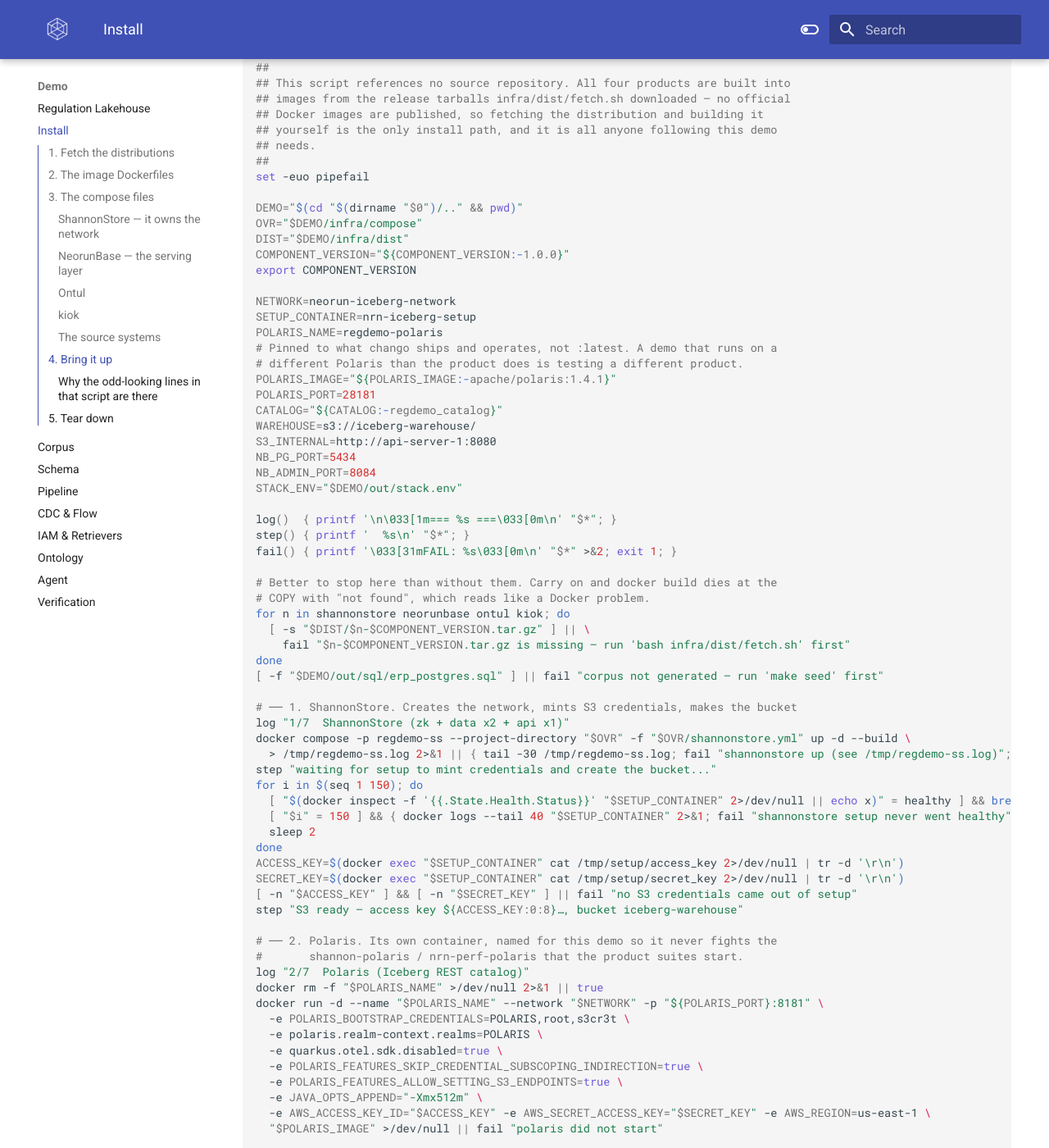
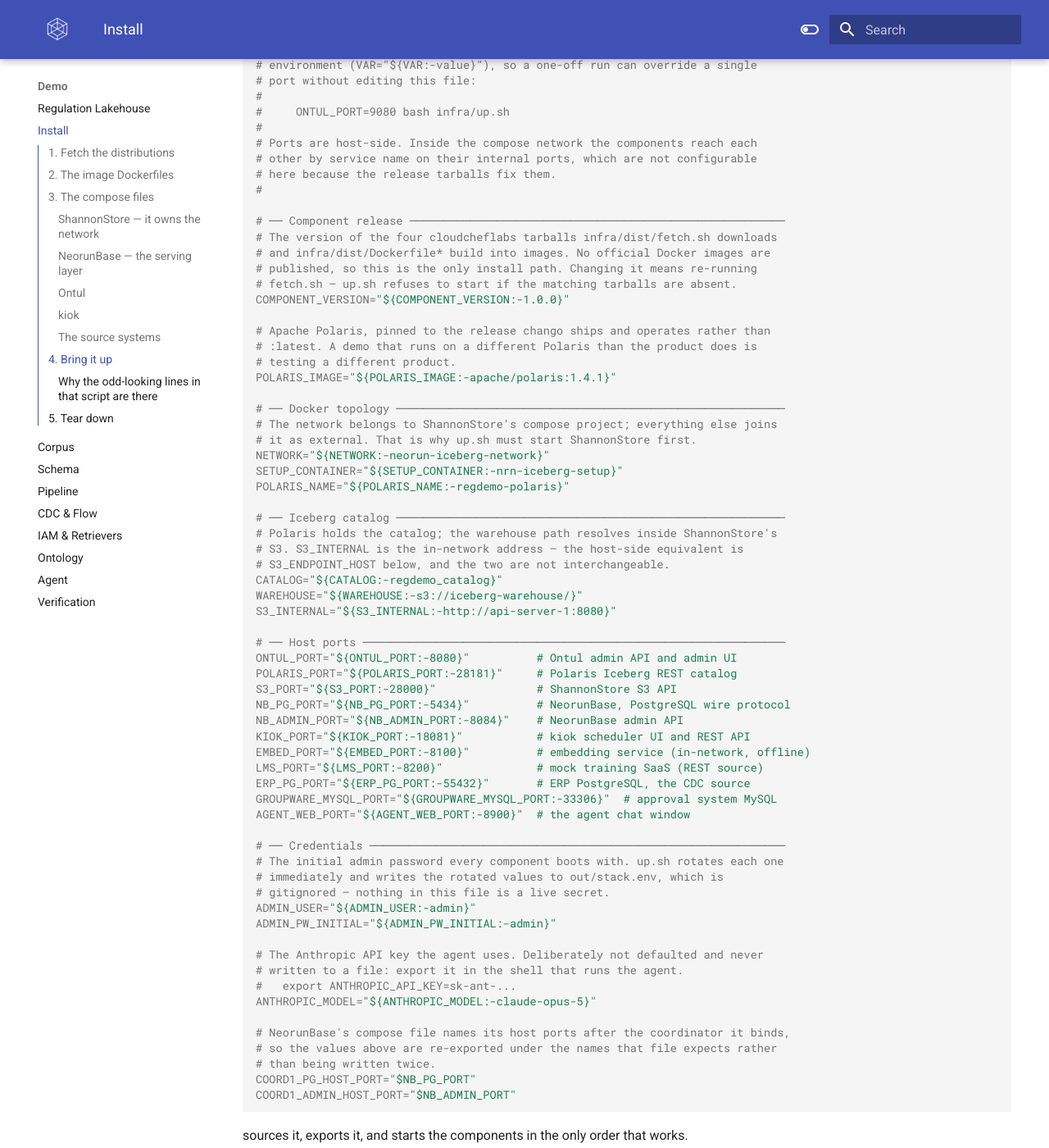
Before and after one commit to cloudcheflabs/ontul-docs, an MkDocs documentation site: the page built from docs/demo/install.md, in a window 1280 px wide and 1400 px high, scrolled down 23024 px. Shown: the whole window at 82% size. Built offline with MkDocs 1.6.1 and Material for MkDocs 9.7.7, drawn with Linux system fonts in a browser that asks for light colours; the version menu is left out; some of the changed text lies outside the part shown.

Commit message:
demo: document the single properties file the stack reads
Install page now shows demo/demo.properties ahead of up.sh, so the ports and
versions a reader would otherwise have to hunt for in the compose files are in
one place. Regenerated from the repository, so the pasted code matches what
runs.

Co-Authored-By: Claude Opus 5 (1M context) <noreply@anthropic.com>

````diff
--- a/docs/demo/install.md
+++ b/docs/demo/install.md
@@ -357,7 +357,7 @@ services:
       SHANNONSTORE_API_S3_EC_PARITY_SHARDS: "1"
       JAVA_OPTS: "-Xms256m -Xmx640m -XX:+UseG1GC -XX:MaxMetaspaceSize=192m"
     ports:
-      - "28000:8080"
+      - "${S3_PORT:-28000}:8080"
     depends_on:
       zookeeper: { condition: service_healthy }
       data-1: { condition: service_started }
@@ -627,7 +627,7 @@ services:
       ONTUL_MASTER_KEY: "regdemo-ontul-master-key-32chars"
       JAVA_OPTS: "-Xms512m -Xmx1280m -XX:+UseG1GC -XX:MaxMetaspaceSize=256m"
     ports:
-      - "8080:8080"     # Admin UI + REST
+      - "${ONTUL_PORT:-8080}:8080"     # Admin UI + REST
       - "47470:47470"   # Arrow Flight SQL
     depends_on:
       ontul-zookeeper:
@@ -725,7 +725,7 @@ services:
     image: regdemo/kiok:${COMPONENT_VERSION:-1.0.0}
     container_name: regdemo-kiok-master
     hostname: kiok-master
-    ports: ["18081:8080"]
+    ports: ["${KIOK_PORT:-18081}:8080"]
     environment:
       KIOK_ROLE: master
       KIOK_MASTER_KEY: regdemo-kiok-master-key-32-chars
@@ -818,7 +818,7 @@ services:
       args:
         EMBED_MODEL_ID: ${EMBED_MODEL_ID:-intfloat/multilingual-e5-base}
     container_name: regdemo-embed-svc
-    ports: ["8100:8000"]
+    ports: ["${EMBED_PORT:-8100}:8000"]
     environment:
       EMBED_DIM: "768"
       EMBED_DEVICE: cpu
@@ -839,7 +839,7 @@ services:
     container_name: regdemo-erp
     # 55432, not 5434 — NeorunBase's coordinator serves the PostgreSQL wire
     # protocol on 5434 and would win the bind race silently.
-    ports: ["55432:5432"]
+    ports: ["${ERP_PG_PORT:-55432}:5432"]
     environment:
       POSTGRES_DB: erp
       POSTGRES_USER: erp
@@ -871,7 +871,7 @@ services:
   mysql-groupware:
     image: mysql:8.0
     container_name: regdemo-groupware
-    ports: ["33306:3306"]
+    ports: ["${GROUPWARE_MYSQL_PORT:-33306}:3306"]
     # Row-image binlog for CDC. The buffer pool is cut well below the default
     # because this database holds 122 approval rows, not a workload; the memory
     # is worth more to the JVMs sharing this machine.
@@ -900,7 +900,7 @@ services:
   mock-saas:
     build: ./infra/mock-saas
     container_name: regdemo-lms
-    ports: ["8200:8000"]
+    ports: ["${LMS_PORT:-8200}:8000"]
     volumes: ["./out/lms.json:/app/lms.json:ro"]
     networks: [neorun-iceberg-network]
     deploy:
@@ -1191,6 +1191,93 @@ def outstanding(course_id: str) -> dict:
 
 ## 4. Bring it up
 
+Every port, version, name and initial credential the stack uses is in one
+documented file. Nothing below reads a port from anywhere else, so changing a
+value here changes it everywhere — including the compose port bindings, which
+take their host side from these names.
+
+**`demo/demo.properties`**
+
+```properties
+#
+# Regulation demo — every setting the stack reads, in one place.
+#
+# Sourced by infra/up.sh before anything starts, and every value here is
+# exported, so the pipeline jobs, the Flow scripts, the agent and the test
+# suite all see the same numbers. Each line stays overridable from the
+# environment (VAR="${VAR:-value}"), so a one-off run can override a single
+# port without editing this file:
+#
+#     ONTUL_PORT=9080 bash infra/up.sh
+#
+# Ports are host-side. Inside the compose network the components reach each
+# other by service name on their internal ports, which are not configurable
+# here because the release tarballs fix them.
+#
+
+# ── Component release ────────────────────────────────────────────────────────
+# The version of the four cloudcheflabs tarballs infra/dist/fetch.sh downloads
+# and infra/dist/Dockerfile* build into images. No official Docker images are
+# published, so this is the only install path. Changing it means re-running
+# fetch.sh — up.sh refuses to start if the matching tarballs are absent.
+COMPONENT_VERSION="${COMPONENT_VERSION:-1.0.0}"
+
+# Apache Polaris, pinned to the release chango ships and operates rather than
+# :latest. A demo that runs on a different Polaris than the product does is
+# testing a different product.
+POLARIS_IMAGE="${POLARIS_IMAGE:-apache/polaris:1.4.1}"
+
+# ── Docker topology ──────────────────────────────────────────────────────────
+# The network belongs to ShannonStore's compose project; everything else joins
+# it as external. That is why up.sh must start ShannonStore first.
+NETWORK="${NETWORK:-neorun-iceberg-network}"
+SETUP_CONTAINER="${SETUP_CONTAINER:-nrn-iceberg-setup}"
+POLARIS_NAME="${POLARIS_NAME:-regdemo-polaris}"
+
+# ── Iceberg catalog ──────────────────────────────────────────────────────────
+# Polaris holds the catalog; the warehouse path resolves inside ShannonStore's
+# S3. S3_INTERNAL is the in-network address — the host-side equivalent is
+# S3_ENDPOINT_HOST below, and the two are not interchangeable.
+CATALOG="${CATALOG:-regdemo_catalog}"
+WAREHOUSE="${WAREHOUSE:-s3://iceberg-warehouse/}"
+S3_INTERNAL="${S3_INTERNAL:-http://api-server-1:8080}"
+
+# ── Host ports ───────────────────────────────────────────────────────────────
+ONTUL_PORT="${ONTUL_PORT:-8080}"          # Ontul admin API and admin UI
+POLARIS_PORT="${POLARIS_PORT:-28181}"     # Polaris Iceberg REST catalog
+S3_PORT="${S3_PORT:-28000}"               # ShannonStore S3 API
+NB_PG_PORT="${NB_PG_PORT:-5434}"          # NeorunBase, PostgreSQL wire protocol
+NB_ADMIN_PORT="${NB_ADMIN_PORT:-8084}"    # NeorunBase admin API
+KIOK_PORT="${KIOK_PORT:-18081}"           # kiok scheduler UI and REST API
+EMBED_PORT="${EMBED_PORT:-8100}"          # embedding service (in-network, offline)
+LMS_PORT="${LMS_PORT:-8200}"              # mock training SaaS (REST source)
+ERP_PG_PORT="${ERP_PG_PORT:-55432}"       # ERP PostgreSQL, the CDC source
+GROUPWARE_MYSQL_PORT="${GROUPWARE_MYSQL_PORT:-33306}"  # approval system MySQL
+AGENT_WEB_PORT="${AGENT_WEB_PORT:-8900}"  # the agent chat window
+
+# ── Credentials ──────────────────────────────────────────────────────────────
+# The initial admin password every component boots with. up.sh rotates each one
+# immediately and writes the rotated values to out/stack.env, which is
+# gitignored — nothing in this file is a live secret.
+ADMIN_USER="${ADMIN_USER:-admin}"
+ADMIN_PW_INITIAL="${ADMIN_PW_INITIAL:-admin}"
+
+# The Anthropic API key the agent uses. Deliberately not defaulted and never
+# written to a file: export it in the shell that runs the agent.
+#   export ANTHROPIC_API_KEY=sk-ant-...
+ANTHROPIC_MODEL="${ANTHROPIC_MODEL:-claude-opus-5}"
+
+# NeorunBase's compose file names its host ports after the coordinator it binds,
+# so the values above are re-exported under the names that file expects rather
+# than being written twice.
+COORD1_PG_HOST_PORT="$NB_PG_PORT"
+COORD1_ADMIN_HOST_PORT="$NB_ADMIN_PORT"
+```
+
+
+ sources it, exports it, and starts the components in the only
+order that works.
+
 **`demo/infra/up.sh`**
 
 ```bash
@@ -1217,21 +1304,16 @@ set -euo pipefail
 DEMO="$(cd "$(dirname "$0")/.." && pwd)"
 OVR="$DEMO/infra/compose"
 DIST="$DEMO/infra/dist"
-COMPONENT_VERSION="${COMPONENT_VERSION:-1.0.0}"
-export COMPONENT_VERSION
-
-NETWORK=neorun-iceberg-network
-SETUP_CONTAINER=nrn-iceberg-setup
-POLARIS_NAME=regdemo-polaris
-# Pinned to what chango ships and operates, not :latest. A demo that runs on a
-# different Polaris than the product does is testing a different product.
-POLARIS_IMAGE="${POLARIS_IMAGE:-apache/polaris:1.4.1}"
-POLARIS_PORT=28181
-CATALOG="${CATALOG:-regdemo_catalog}"
-WAREHOUSE=s3://iceberg-warehouse/
-S3_INTERNAL=http://api-server-1:8080
-NB_PG_PORT=5434
-NB_ADMIN_PORT=8084
+# Every port, name, version and credential the stack uses lives in one
+# documented file. Sourced rather than parsed so a value can still be
+# overridden from the environment for a single run.
+# shellcheck source=../demo.properties
+. "$DEMO/demo.properties"
+export COMPONENT_VERSION POLARIS_IMAGE CATALOG WAREHOUSE
+export ONTUL_PORT POLARIS_PORT S3_PORT NB_PG_PORT NB_ADMIN_PORT KIOK_PORT
+export EMBED_PORT LMS_PORT ERP_PG_PORT GROUPWARE_MYSQL_PORT AGENT_WEB_PORT
+export COORD1_PG_HOST_PORT COORD1_ADMIN_HOST_PORT ADMIN_USER ADMIN_PW_INITIAL ANTHROPIC_MODEL
+
 STACK_ENV="$DEMO/out/stack.env"
 
 log()  { printf '\n\033[1m=== %s ===\033[0m\n' "$*"; }
@@ -1420,11 +1502,11 @@ S3_ACCESS_KEY="$ACCESS_KEY" S3_SECRET_KEY="$SECRET_KEY" \
   docker compose -p regdemo --project-directory "$DEMO" -f "$DEMO/docker-compose.yml" up -d --build \
   > /tmp/regdemo-src.log 2>&1 || { tail -30 /tmp/regdemo-src.log; fail "sources up (see /tmp/regdemo-src.log)"; }
 for i in $(seq 1 120); do
-  curl -sf http://localhost:8100/health 2>/dev/null | grep -q '"ready": *true' && break
+  curl -sf http://localhost:$EMBED_PORT/health 2>/dev/null | grep -q '"ready": *true' && break
   [ "$i" = 120 ] && { docker logs --tail 30 regdemo-embed-svc 2>&1; fail "embed-svc never became ready"; }
   sleep 2
 done
-FP=$(curl -sf http://localhost:8100/fingerprint | python3 -c "import sys,json;print(json.load(sys.stdin)['fingerprint'])")
+FP=$(curl -sf http://localhost:$EMBED_PORT/fingerprint | python3 -c "import sys,json;print(json.load(sys.stdin)['fingerprint'])")
 step "embedding model: $FP"
 
 # ── 6. Ontul. Last, because it reads the catalog and the sources at boot.
@@ -1432,7 +1514,7 @@ log "6/7  Ontul (master 1 + worker 1)"
 docker compose -p regdemo-ontul --project-directory "$OVR" -f "$OVR/ontul.yml" up -d --build \
   > /tmp/regdemo-ontul.log 2>&1 || { tail -30 /tmp/regdemo-ontul.log; fail "ontul up (see /tmp/regdemo-ontul.log)"; }
 for i in $(seq 1 90); do
-  curl -sf http://localhost:8080/admin/ready >/dev/null 2>&1 && break
+  curl -sf http://localhost:$ONTUL_PORT/admin/ready >/dev/null 2>&1 && break
   [ "$i" = 90 ] && { docker logs --tail 40 regdemo-ontul-master-1 2>&1 | tail -40; fail "ontul master never became ready"; }
   sleep 2
 done
@@ -1455,18 +1537,18 @@ step "ZooKeeper chroot /kiok ready"
 docker compose -p regdemo-kiok --project-directory "$OVR" -f "$OVR/kiok.yml" up -d --build \
   > /tmp/regdemo-kiok.log 2>&1 || { tail -30 /tmp/regdemo-kiok.log; fail "kiok up (see /tmp/regdemo-kiok.log)"; }
 for i in $(seq 1 90); do
-  curl -sf http://localhost:18081/healthz >/dev/null 2>&1 && break
+  curl -sf http://localhost:$KIOK_PORT/healthz >/dev/null 2>&1 && break
   [ "$i" = 90 ] && { docker logs --tail 40 regdemo-kiok-master 2>&1 | tail -40; fail "kiok master never became ready"; }
   sleep 2
 done
-step "kiok ready on :18081"
+step "kiok ready on :$KIOK_PORT"
 
 # ── Hand the resolved stack to everything downstream, so no script re-derives it.
 mkdir -p "$(dirname "$STACK_ENV")"
 cat > "$STACK_ENV" <<ENVEOF
 # Written by infra/up.sh. Credentials are minted per bring-up — do not commit.
 export S3_ENDPOINT_INTERNAL=$S3_INTERNAL
-export S3_ENDPOINT_HOST=http://localhost:28000
+export S3_ENDPOINT_HOST=http://localhost:$S3_PORT
 export S3_ACCESS_KEY=$ACCESS_KEY
 export S3_SECRET_KEY=$SECRET_KEY
 export S3_REGION=us-east-1
@@ -1484,9 +1566,9 @@ export NEORUNBASE_PG=postgresql://admin@localhost:${NB_PG_PORT}/neorunbase
 export NEORUNBASE_ADMIN=http://localhost:${NB_ADMIN_PORT}
 export NEORUNBASE_PASSWORD=$NB_PASSWORD
 export NEORUNBASE_INTERNAL_HOST=neorun-coordinator-1
-export ONTUL_URL=http://localhost:8080
+export ONTUL_URL=http://localhost:$ONTUL_PORT
 export EMBED_URL_INTERNAL=http://embed-svc:8000
-export EMBED_URL_HOST=http://localhost:8100
+export EMBED_URL_HOST=http://localhost:$EMBED_PORT
 export EMBED_FINGERPRINT=$FP
 # Split out so a job can record the generation's identity field by field. The
 # fingerprint is the authority; these are its parts, taken from the same string
@@ -1499,21 +1581,21 @@ export EMBED_DIM=$(printf '%s' "$FP" | cut -d: -f2)
 # compose defaults. They are the compose defaults unless overridden there.
 export ERP_PASSWORD=${ERP_PASSWORD:-regdemo}
 export GW_PASSWORD=${GW_PASSWORD:-regdemo}
-export ERP_PG=postgresql://erp@localhost:55432/erp
-export GROUPWARE_MYSQL=mysql://gw@localhost:33306/groupware
-export LMS_URL=http://localhost:8200
+export ERP_PG=postgresql://erp@localhost:$ERP_PG_PORT/erp
+export GROUPWARE_MYSQL=mysql://gw@localhost:$GROUPWARE_MYSQL_PORT/groupware
+export LMS_URL=http://localhost:$LMS_PORT
 ENVEOF
 
 log "Stack up"
 cat <<SUMEOF
-  Ontul Admin UI    http://localhost:8080
+  Ontul Admin UI    http://localhost:$ONTUL_PORT
   Polaris           http://localhost:${POLARIS_PORT}
-  ShannonStore S3   http://localhost:28000
+  ShannonStore S3   http://localhost:$S3_PORT
   NeorunBase        psql -h localhost -p ${NB_PG_PORT} -U admin -d neorunbase
-  Embedding         http://localhost:8100   $FP
-  ERP / approvals   :55432 / :33306
-  LMS               http://localhost:8200
-  kiok (scheduler)  http://localhost:18081
+  Embedding         http://localhost:$EMBED_PORT   $FP
+  ERP / approvals   :$ERP_PG_PORT / :$GROUPWARE_MYSQL_PORT
+  LMS               http://localhost:$LMS_PORT
+  kiok (scheduler)  http://localhost:$KIOK_PORT
 
   Resolved endpoints written to out/stack.env
   Next:  bash infra/register.sh   (catalogs, connections, schema, IAM)
````
Also changed, not shown: docs/demo/agent.md (+1 -1 lines).
